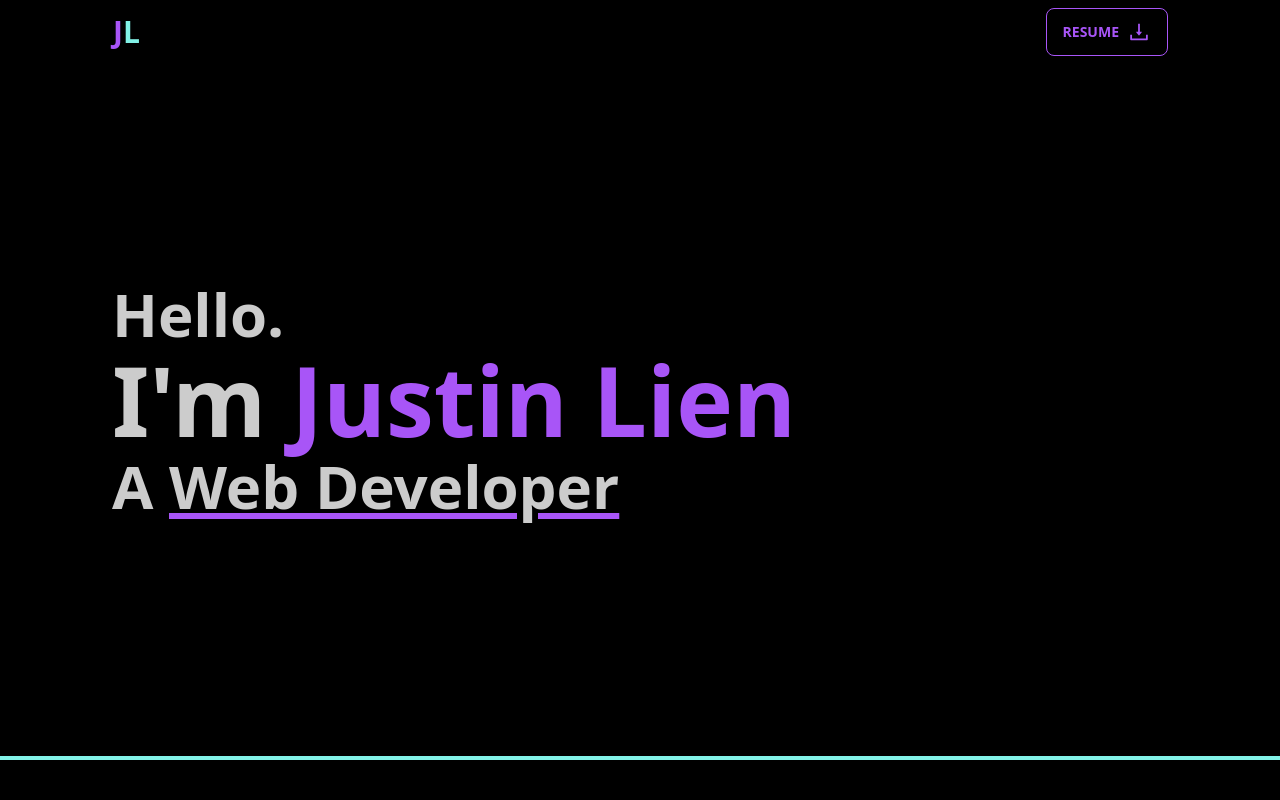
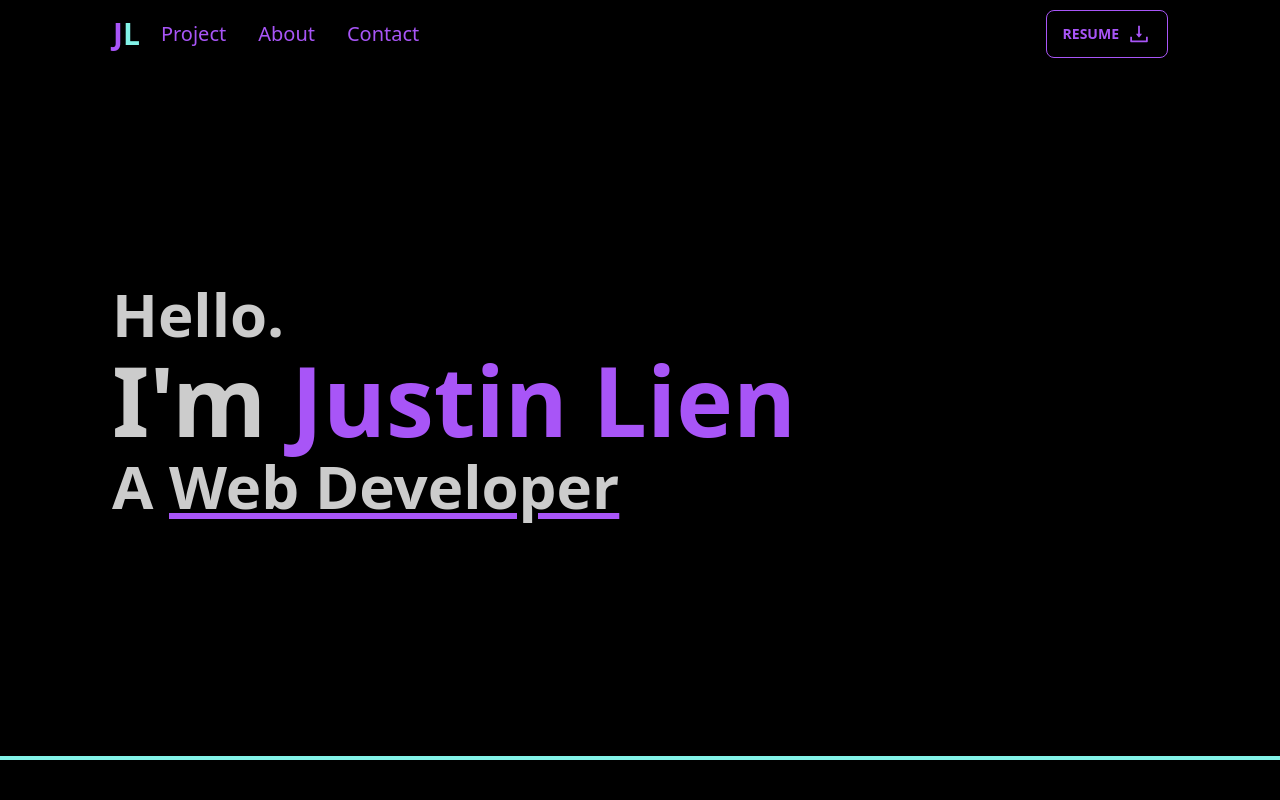
Before and after one commit to JustinLien0805/Portfolio, a Next.js app: page / in a window 1280 px wide. Shown: the top 800 px of the page. Built offline with nearby package versions, Linux system fonts and the light colour scheme.

Commit message:
add navbar

```diff
--- a/src/components/About.tsx
+++ b/src/components/About.tsx
@@ -20,7 +20,6 @@ const About = ({ scrollRef }: aboutProps) => {
         <h2 className="pr-1 md:pr-1">ABOUT ME</h2>
         <h2 className="font-outline2 pr-1 md:pl-1">ABOUT ME</h2>
       </div>
-
       <p
         className="flex flex-col space-y-2 md:text-2xl text-xl font-semibold text-left tracking-wider sm:w-4/5 w-full"
         ref={scrollRef}
--- a/src/components/Contact.tsx
+++ b/src/components/Contact.tsx
@@ -2,17 +2,18 @@ import { useRef } from "react";
 import { useInView } from "framer-motion";
 import { AiFillGithub, AiFillMail } from "react-icons/ai";
 import { useCopyToClipboard } from "usehooks-ts";
-
-const Contact = () => {
-  const ref = useRef<HTMLDivElement>(null);
-  const isInView = useInView(ref, { once: true });
+type contactProps = {
+  scrollRef: React.RefObject<HTMLDivElement>;
+};
+const Contact = ({ scrollRef }: contactProps) => {
+  const isInView = useInView(scrollRef, { once: true });
   const [value, copy] = useCopyToClipboard();
 
   return (
     <div className="flex flex-col justify-center items-center md:flex-row-reverse  h-[100vh] sm:h-[80vh]">
       <div
         className="flex flex-col text-6xl w-full text-right font-black italic mb-10"
-        ref={ref}
+        ref={scrollRef}
         style={{
           transform: isInView ? "none" : "translatex(100px)",
           opacity: isInView ? 1 : 0,
@@ -24,8 +25,8 @@ const Contact = () => {
         <h2 className="font-outline pr-1">CONTACT</h2>
       </div>
       <div
-        className="flex flex-col  text-left text-6xl space-y-4"
-        ref={ref}
+        className="flex flex-col text-left text-6xl space-y-4 w-full"
+        ref={scrollRef}
         style={{
           transform: isInView ? "none" : "translatex(100px)",
           opacity: isInView ? 1 : 0,
--- a/src/pages/index.tsx
+++ b/src/pages/index.tsx
@@ -28,6 +28,77 @@ export default function Home() {
       <div className="min-h-screen w-screen px-4 sm:px-16 lg:px-28 2xl:px-[18%] overflow-x-hidden">
         <div className="navbar bg-black fixed top-0 left-0 z-50 px-4 sm:px-16 lg:px-28 2xl:px-[18%]">
           <div className="flex-1 text-secondary">
+            <div className="dropdown">
+              <label tabIndex={0} className="btn btn-ghost md:hidden">
+                <svg
+                  xmlns="http://www.w3.org/2000/svg"
+                  className="h-5 w-5"
+                  fill="none"
+                  viewBox="0 0 24 24"
+                  stroke="currentColor"
+                >
+                  <path
+                    strokeLinecap="round"
+                    strokeLinejoin="round"
+                    strokeWidth="2"
+                    d="M4 6h16M4 12h8m-8 6h16"
+                  />
+                </svg>
+              </label>
+              <ul
+                tabIndex={0}
+                className="menu menu-compact dropdown-content mt-3 p-2 shadow bg-[#242424] rounded-box w-52"
+              >
+                <li>
+                  <a
+                    className="text-xl"
+                    onClick={() => {
+                      // scrollToProject
+                      if (projectRef.current) {
+                        window.scrollTo({
+                          top: projectRef.current?.offsetTop - 100,
+                          behavior: "smooth",
+                        });
+                      }
+                    }}
+                  >
+                    Project
+                  </a>
+                </li>
+                <li>
+                  <a
+                    className="text-xl"
+                    onClick={() => {
+                      // scrollToProject
+                      if (aboutRef.current) {
+                        window.scrollTo({
+                          top: aboutRef.current?.offsetTop - 350,
+                          behavior: "smooth",
+                        });
+                      }
+                    }}
+                  >
+                    About
+                  </a>
+                </li>
+                <li>
+                  <a
+                    className="text-xl"
+                    onClick={() => {
+                      // scrollToProject
+                      if (contactRef.current) {
+                        window.scrollTo({
+                          top: contactRef.current?.offsetTop - 100,
+                          behavior: "smooth",
+                        });
+                      }
+                    }}
+                  >
+                    Contact
+                  </a>
+                </li>
+              </ul>
+            </div>
             <a
               className="btn btn-ghost normal-case text-3xl p-0"
               onClick={() => {
@@ -40,6 +111,56 @@ export default function Home() {
             >
               J<span className="text-primary">L</span>
             </a>
+            <ul className="menu menu-horizontal px-1 hidden md:flex">
+              <li>
+                <a
+                  className="text-xl"
+                  onClick={() => {
+                    // scrollToProject
+                    if (projectRef.current) {
+                      window.scrollTo({
+                        top: projectRef.current?.offsetTop - 100,
+                        behavior: "smooth",
+                      });
+                    }
+                  }}
+                >
+                  Project
+                </a>
+              </li>
+              <li>
+                <a
+                  className="text-xl"
+                  onClick={() => {
+                    // scrollToProject
+                    if (aboutRef.current) {
+                      window.scrollTo({
+                        top: aboutRef.current?.offsetTop - 300,
+                        behavior: "smooth",
+                      });
+                    }
+                  }}
+                >
+                  About
+                </a>
+              </li>
+              <li>
+                <a
+                  className="text-xl"
+                  onClick={() => {
+                    // scrollToProject
+                    if (contactRef.current) {
+                      window.scrollTo({
+                        top: contactRef.current?.offsetTop - 100,
+                        behavior: "smooth",
+                      });
+                    }
+                  }}
+                >
+                  Contact
+                </a>
+              </li>
+            </ul>
           </div>
           <div className="flex-none">
             <a
@@ -60,7 +181,7 @@ export default function Home() {
         <Hero />
         <Project scrollRef={projectRef} />
         <About scrollRef={aboutRef} />
-        <Contact />
+        <Contact scrollRef={contactRef} />
       </div>
     </>
   );
```
